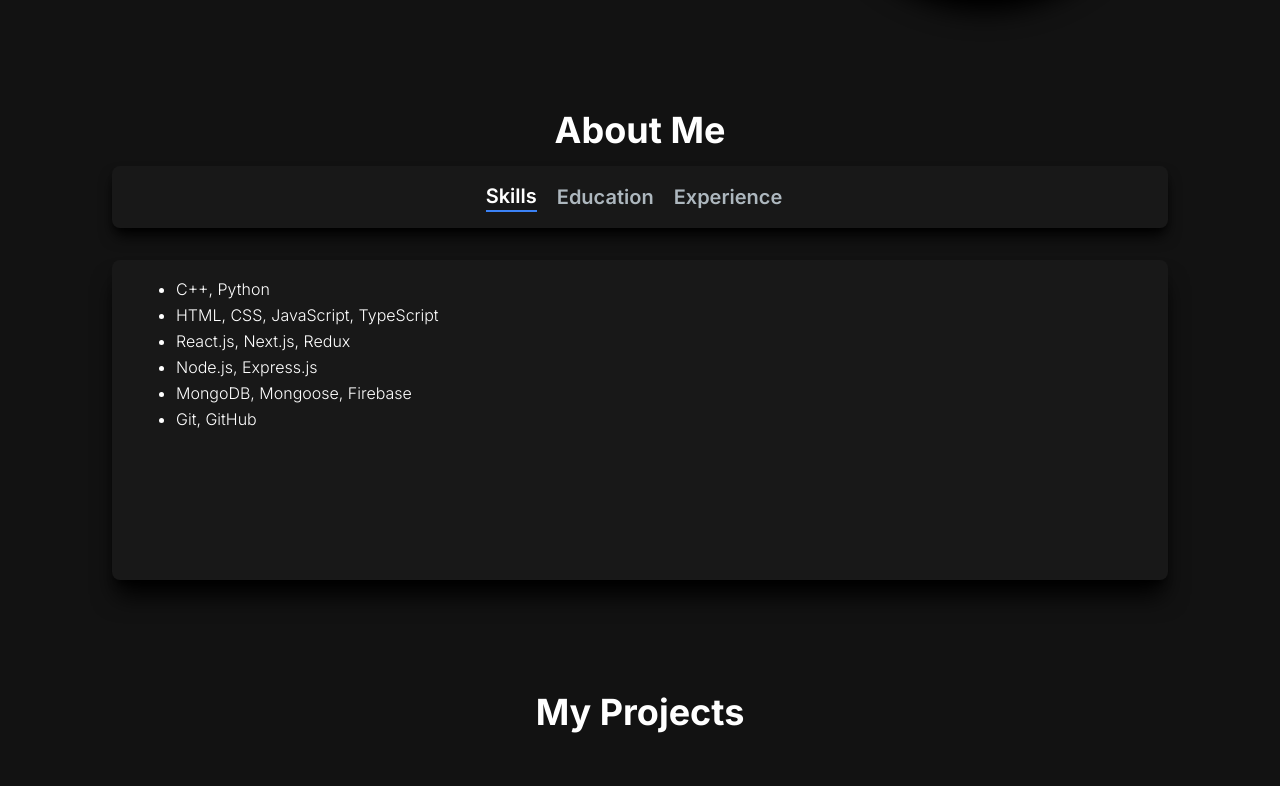
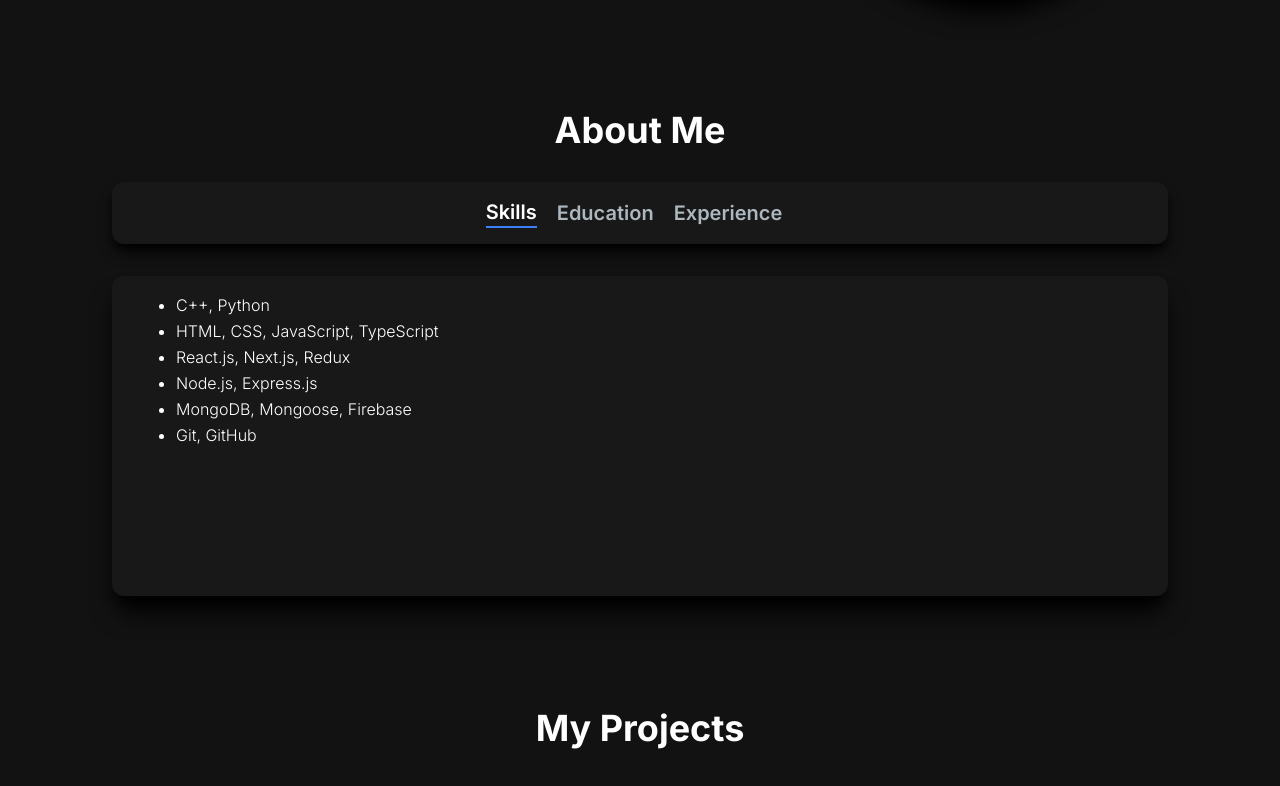
Before and after one commit to RK-41/portfolio3, a Next.js app: page / in a window 1280 px wide. Shown: the part 432-1218 px from the top of the page. Built offline with nearby package versions, Linux system fonts and the light colour scheme.

Commit message:
Minor Tweaks

```diff
--- a/app/components/AboutSection.jsx
+++ b/app/components/AboutSection.jsx
@@ -89,12 +89,12 @@ const AboutSection = () => {
 	return (
 		<section className='text-white my-16' id='about'>
 			<div className='py-8 sm:px-4 sm:py-12 xl:px-16 '>
-				<h2 className='text-3xl sm:text-4xl font-bold text-white mb-4 text-center'>
+				<h2 className='text-3xl sm:text-4xl font-bold text-white mb-8 text-center'>
 					About Me
 				</h2>
 
 				{/* TABS */}
-				<div className='flex flex-col sm:flex-row justify-center items-center gap-2 p-4 mt-4 text-lg sm:text-xl bg-[#181818] rounded-lg shadow-lg shadow-black'>
+				<div className='flex flex-col sm:flex-row justify-center items-center gap-2 p-4 mt-4 text-lg sm:text-xl bg-[#181818] rounded-xl shadow-lg shadow-black'>
 					<TabButton
 						selectTab={() => handleTabChange('skills')}
 						active={tab === 'skills'}
@@ -117,7 +117,7 @@ const AboutSection = () => {
 						Experience{' '}
 					</TabButton>
 				</div>
-				<div className='h-max min-h-80 p-4 md:px-12 mt-8 bg-[#181818] rounded-lg shadow-xl shadow-black font-light leading-relaxed'>
+				<div className='h-max min-h-80 p-4 md:px-12 mt-8 bg-[#181818] rounded-xl shadow-xl shadow-black font-light leading-relaxed'>
 					{tabData.find((t) => t.id === tab).content}
 				</div>
 			</div>
--- a/app/components/ProjectCard.jsx
+++ b/app/components/ProjectCard.jsx
@@ -5,7 +5,7 @@ import { FaLink } from 'react-icons/fa6';
 
 const ProjectCard = ({ project }) => {
 	return (
-		<div className='w-60 md:w-80 shadow-lg shadow-black rounded-b-xl m-auto'>
+		<div className='w-60 md:w-80 shadow-lg shadow-black rounded-b-xl m-auto cursor-pointer'>
 			<div
 				className='h-52 md:h-72 rounded-t-xl relative group'
 				style={{
--- a/app/components/ProjectSection.jsx
+++ b/app/components/ProjectSection.jsx
@@ -69,7 +69,7 @@ const ProjectSection = () => {
 			</div> */}
 
 			{/* slider */}
-			<div className='w-full h-max lg:max-w-full xl:max-w-[1100px] py-2 cursor-pointer m-auto bg-transparent'>
+			<div className='w-full h-max lg:max-w-full xl:max-w-[1100px] py-2 m-auto bg-transparent'>
 				<Swiper
 					className='h-[400px] md:h-[480px]'
 					slidesPerView={1}
```
